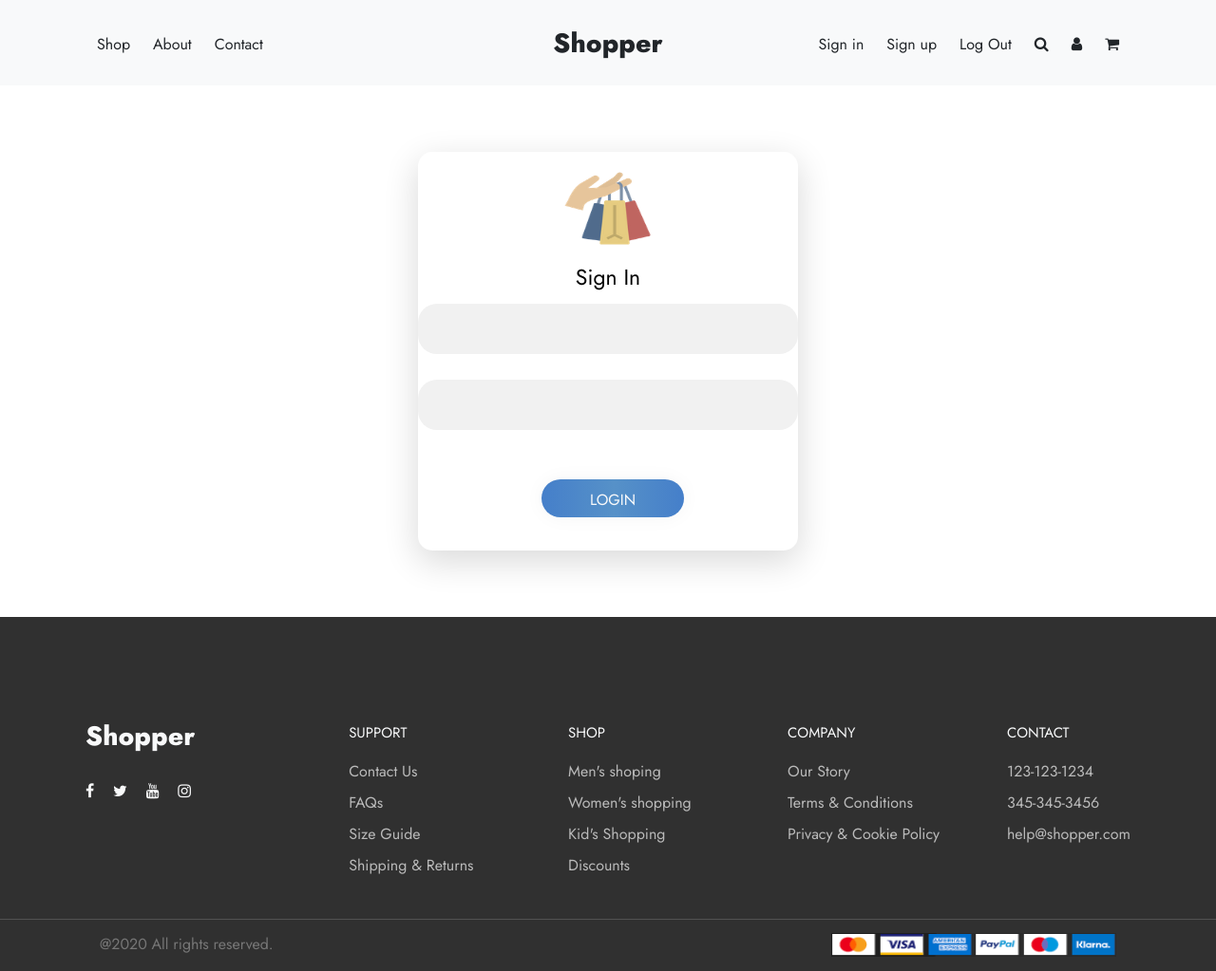
After one commit to ttn-hue/Clothes-store, a PHP site: page /login.php in a window 1280 px wide. The commit adds this page. Shown: the whole page at 95% size. Run offline with PHP 8.4, Linux system fonts and the light colour scheme.

Commit message:
feature/login edited files from html to php

```diff
--- a/css/style.css
+++ b/css/style.css
@@ -577,6 +577,28 @@ form.formSignIn {
 }
 
 /*-------------------------------------------*/
+/* LOGOUT */
+/*-------------------------------------------*/
+
+.logout {
+    background-color: #FFFFFF;
+    width: 400px;
+    height: 100px;
+    border-radius: 1.2em;
+    box-shadow: 0px 11px 35px 2px rgba(0, 0, 0, 0.14);
+    display: flex;
+    align-items: center;
+    justify-content: center;
+    margin: 7em auto;
+    transition: 0.5s;
+}
+
+.logout p{
+    font-size: 30px;
+    padding-left: 15px;
+}
+
+/*-------------------------------------------*/
 /* SINGLE PRODUCT */
 /*-------------------------------------------*/
 
--- /dev/null
+++ b/login.php
@@ -0,0 +1,142 @@
+<?php
+
+session_start();
+include('includes/db_connection.php');
+
+if(!empty($_POST)){
+
+  $email = $_POST['email'];
+  $password = $_POST['password'];
+
+    $sqlQuery = "SELECT * FROM `user_login` WHERE `email` = '$email' AND `password` = '$password'";
+
+  $sqlResult = $db->query($sqlQuery);
+
+  if($sqlResult->num_rows > 0)
+  {
+
+    while($row = $sqlResult->fetch_assoc())
+    {
+      $_SESSION['email'] = $row['email'];
+      break;
+    }
+    header("Location:index.php");
+  }
+}
+?>
+<!DOCTYPE html>
+<html lang="en">
+<head>
+    <meta charset="UTF-8">
+    <meta name="viewport" content="width=device-width, initial-scale=1.0">
+    <link rel="preconnect" href="https://fonts.gstatic.com">
+    <link rel="preconnect" href="https://fonts.gstatic.com">
+    <link href="https://fonts.googleapis.com/css2?family=Jost:wght@100;200;300;400;600;700;800;900&display=swap" rel="stylesheet">
+    <link rel="stylesheet" href="https://cdnjs.cloudflare.com/ajax/libs/font-awesome/4.7.0/css/font-awesome.min.css">
+    <link rel="stylesheet" href="css/style.css">
+    <title>Shopper</title>
+</head>
+<body>
+    <nav>
+        <div class="row">
+            <div class="wrapper">
+                <ul class="main-nav-left">
+                    <li><a href="#">Shop</a></li>
+                    <li><a href="#">About</a></li>
+                    <li><a href="#">Contact</a></li>
+                </ul>
+                <div class="logo-middle">
+                    <p class="logo-branch">Shopper</p>
+                </div>
+                <ul class="main-nav-right">
+                    <li><a href="login.php">Sign in</a></li>
+                    <li><a href="#">Sign up</a></li>
+                    <li><a href="logout.php">Log Out</a></li>
+                    <li><a href="#"><i class="fa fa-search fa-ms"></i></a></li>
+                    <li><a href="#"><i class="fa fa-user fa-ms"></i></a></li>
+                    <li><a href="#"><i class="fa fa-shopping-cart fa-ms"></i></a></li>
+                </ul>
+            </div>
+        </div>
+    </nav>
+    <div class="main">
+    <main>
+    <form name="loginForm" method="Post" action="">
+    <img class="logo" src="image/shopper.png" alt="brand card" width="100px" height="100px">
+    <p class="login">Sign In</p>
+
+      <input id="email" type="text" name="email" class="username"><br/>
+
+      <input id="password" type="password" name="password" class="password"><br/>
+
+
+      <br /><br />
+
+      <input type="submit" value="Login" class="submit">
+      <p id="errors"></p>
+    </form>
+  </main>
+  </div>
+
+  <div class="clear"></div>
+    <footer>
+        <div class="row">
+            <div class="footer-wrapper">
+                <div class="branch">
+                    <p class="logo-branch">Shopper</p>
+                    <p class="big-tech-icons">
+                        <span><a href="#"><i class="fa fa-facebook sm"></i></a></span>
+                        <span><a href="#"><i class="fa fa-twitter sm"></i></a></span>
+                        <span><a href="#"><i class="fa fa-youtube sm"></i></a></span>
+                        <span><a href="#"><i class="fa fa-instagram sm"></i></a></span>
+                    </p>
+                </div>
+                <div class="support">
+                    <h3>Support</h3>
+                    <ul>
+                        <li><a href="#">Contact Us</a></li>
+                        <li><a href="#">FAQs</a></li>
+                        <li><a href="#">Size Guide</a></li>
+                        <li><a href="#">Shipping & Returns</a></li>
+                    </ul>
+                </div>
+                <div class="shop">
+                    <h3>Shop</h3>
+                    <ul>
+                        <li><a href="#">Men's shoping</a></li>
+                        <li><a href="#">Women's shopping</a></li>
+                        <li><a href="#">Kid's Shopping</a></li>
+                        <li><a href="#">Discounts</a></li>
+                    </ul>
+                </div>
+                <div class="company">
+                    <h3>Company</h3>
+                    <ul>
+                        <li><a href="#">Our Story</a></li>
+                        <li><a href="#">Terms & Conditions</a></li>
+                        <li><a href="#">Privacy & Cookie Policy</a></li>
+                    </ul>
+                </div>
+                <div class="Contact">
+                    <h3>Contact</h3>
+                    <ul>
+                        <li><a href="#">123-123-1234</a></li>
+                        <li><a href="#">345-345-3456</a></li>
+                        <li><a href="#">help@shopper.com</a></li>
+                    </ul>
+                </div>
+            </div>
+        </div>
+        <div class="divider">
+        </div>
+        <div class="row">
+            <div class="copyright">
+                <p>@2020 All rights reserved.</p>
+                <div>
+                    <img src="image/brand-card.png" alt="brand card">
+                </div>
+            </div>
+        </div>
+    </footer>
+</body>
+</html>
```
Also changed, not shown: logout.php (renamed from login.html, +36 -14 lines), logout.html (deleted), 1 other file.
